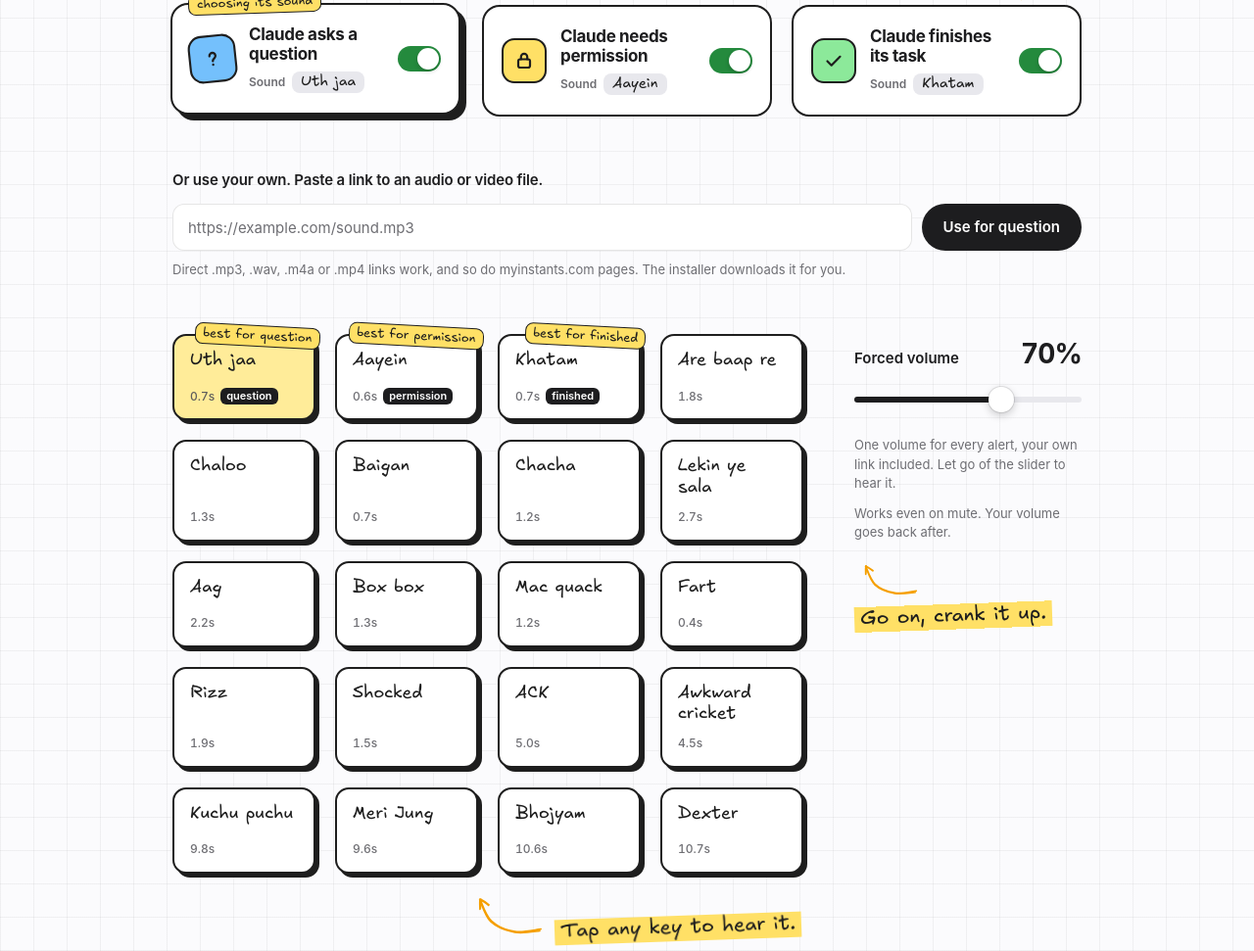
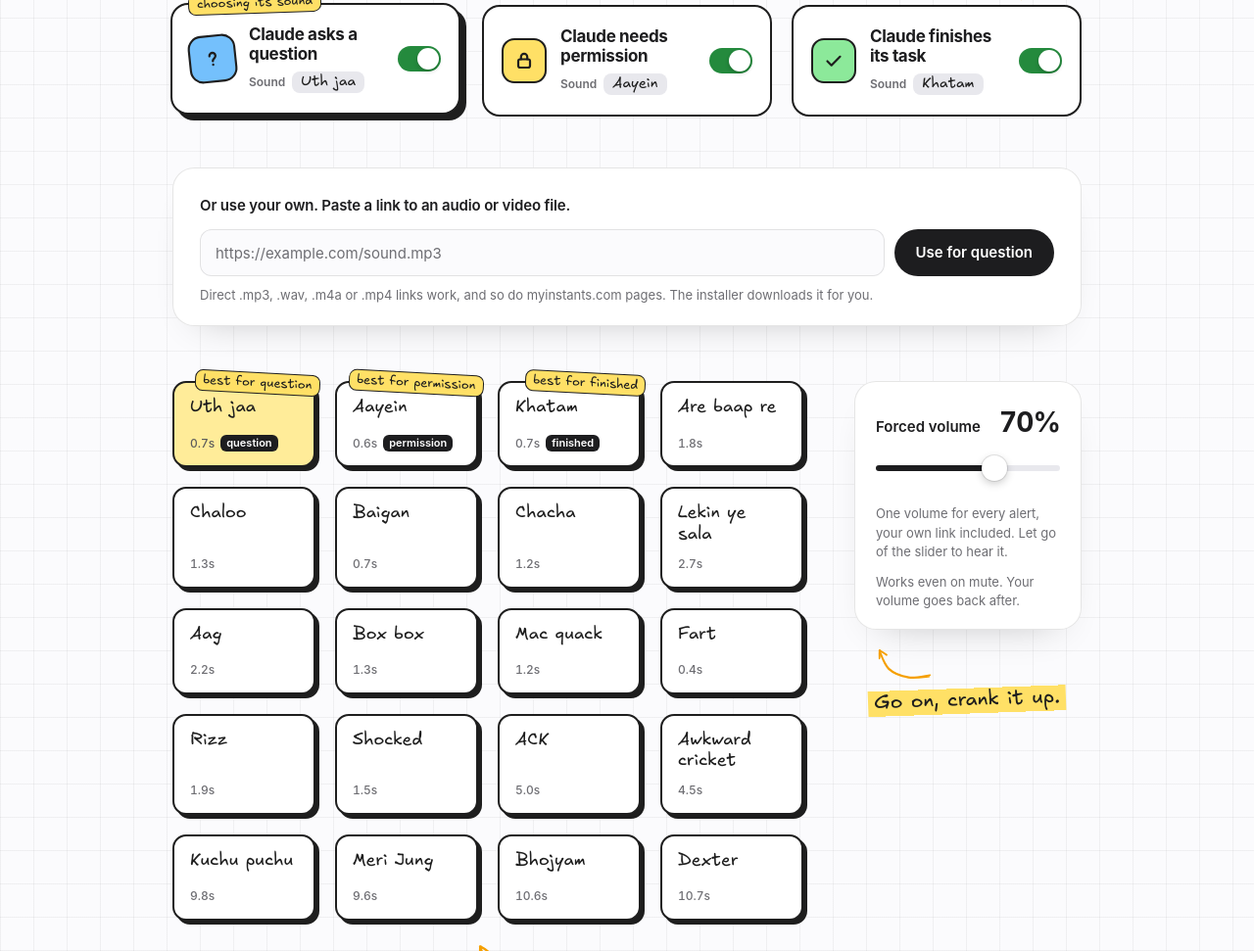
Before and after one commit to Sak3ham/terminal-alert, a plain HTML site: page index.html in a window 1280 px wide. Shown: the part 866-1837 px from the top of the page at 98% size. Drawn offline with Linux system fonts and the light colour scheme.

Commit message:
Cleaner green sweater recolour; volume and custom link in cards
Co-Authored-By: Claude Opus 5.5 <noreply@anthropic.com>

```diff
--- a/index.html
+++ b/index.html
@@ -98,10 +98,12 @@
   <p class="hand-note note-keys"><svg viewBox="0 0 124 72" aria-hidden="true" fill="none" stroke="currentColor" stroke-width="2.4" stroke-linecap="round"><path d="M112.4 56.8 C106.3 57.1, 85.9 62.4, 73.5 60.4 C61.1 58.4, 46.8 53.0, 38.0 44.8 C29.2 36.7, 23.3 17.0, 20.6 11.5 M110.7 59.7 C104.6 60.2, 85.3 63.9, 73.0 61.7 C60.7 59.4, 45.8 54.2, 37.0 46.0 C28.2 37.9, 23.0 18.5, 20.2 12.7"/><path d="M20.6 13.8 C19.9 15.0, 20.3 16.4, 20.5 27.1 M21.8 12.1 C21.5 15.1, 22.2 19.4, 21.1 26.3"/><path d="M20.6 13.8 C22.5 13.8, 25.5 13.9, 33.5 21.0 M21.8 12.1 C24.8 13.6, 29.0 16.2, 34.1 20.2"/></svg><span>Tap any key to hear it.</span></p>
         </div>
         <div class="level">
+          <div class="level-card">
           <label for="volume">Forced volume <output id="volume-out" for="volume">70%</output></label>
           <input type="range" id="volume" min="10" max="100" step="5" value="70" aria-describedby="volume-note">
           <p class="level-note" id="volume-note">One volume for every alert, your own link included. Let go of the slider to hear it.</p>
           <p class="level-note" id="mac-state" aria-live="polite">Works even on mute. Your volume goes back after.</p>
+          </div>
           <p class="hand-note note-volume"><svg viewBox="0 0 124 72" aria-hidden="true" fill="none" stroke="currentColor" stroke-width="2.4" stroke-linecap="round"><path d="M112.4 56.8 C106.3 57.1, 85.9 62.4, 73.5 60.4 C61.1 58.4, 46.8 53.0, 38.0 44.8 C29.2 36.7, 23.3 17.0, 20.6 11.5 M110.7 59.7 C104.6 60.2, 85.3 63.9, 73.0 61.7 C60.7 59.4, 45.8 54.2, 37.0 46.0 C28.2 37.9, 23.0 18.5, 20.2 12.7"/><path d="M20.6 13.8 C19.9 15.0, 20.3 16.4, 20.5 27.1 M21.8 12.1 C21.5 15.1, 22.2 19.4, 21.1 26.3"/><path d="M20.6 13.8 C22.5 13.8, 25.5 13.9, 33.5 21.0 M21.8 12.1 C24.8 13.6, 29.0 16.2, 34.1 20.2"/></svg><span>Go on, crank it up.</span></p>
         </div>
       </div>
--- a/site.css
+++ b/site.css
@@ -281,12 +281,12 @@ h2 {
 .pad.is-playing .pad-secs { color: #1e1e1e; }
 
 /* custom link */
-.custom { margin-top: 52px; }
+.custom { margin-top: 52px; padding: 26px 28px 22px; background: var(--card); border-radius: 22px; box-shadow: inset 0 0 0 1px var(--line), 0 18px 40px -28px rgba(0, 0, 0, 0.3); }
 .custom > label { font-size: 15px; font-weight: 600; letter-spacing: -0.01em; }
 .custom-row { margin-top: 12px; display: flex; gap: 10px; }
 .custom input {
   flex: 1; min-width: 0; height: 48px; padding: 0 16px;
-  border: 0; border-radius: 12px; background: var(--card);
+  border: 0; border-radius: 12px; background: var(--page);
   box-shadow: inset 0 0 0 1px var(--line);
   font-size: 15px; caret-color: var(--alert);
 }
@@ -309,7 +309,8 @@ h2 {
 }
 .keys-row .pads { margin-top: 0; grid-template-columns: repeat(4, minmax(0, 1fr)); }
 .level { position: sticky; top: 32px; }
-.level > label { display: flex; justify-content: space-between; align-items: baseline; font-size: 15px; font-weight: 600; }
+.level-card { padding: 22px 22px 20px; background: var(--card); border-radius: 22px; box-shadow: inset 0 0 0 1px var(--line), 0 18px 40px -28px rgba(0, 0, 0, 0.3); }
+.level-card > label { display: flex; justify-content: space-between; align-items: baseline; font-size: 15px; font-weight: 600; }
 .level output { font-size: 28px; font-weight: 700; letter-spacing: -0.03em; font-variant-numeric: tabular-nums; }
 .level-note { margin-top: 12px; font-size: 13px; color: var(--muted); }
 .level-note.is-live { color: var(--alert-text); font-weight: 600; }
@@ -433,7 +434,7 @@ input[type="range"]::-moz-range-thumb {
 .note-keys svg { width: 84px; height: 49px; }
 .note-keys span { margin-top: 20px; }
 
-.note-volume { flex-direction: column; align-items: flex-start; margin-top: 18px; }
+.note-volume { flex-direction: column; align-items: flex-start; margin: 14px 0 0 14px; }
 .note-volume svg { width: 70px; height: 41px; margin-bottom: -6px; }
 
 .note-copy { justify-content: flex-end; margin: 64px 34px 4px 0; }
@@ -494,7 +495,7 @@ input[type="range"]::-moz-range-thumb {
   .close { margin-top: 120px; }
   .keys-row { margin-top: 44px; }
   .keys-row .pads { grid-template-columns: repeat(2, minmax(0, 1fr)); gap: 16px; }
-  .custom { margin-top: 36px; }
+  .custom { margin-top: 36px; padding: 20px 18px 18px; }
   .note-copy { margin-top: 36px; }
   .custom-row { flex-direction: column; }
   .custom input { flex: none; width: 100%; }
```
Also changed, not shown: peeps/scroll.png.
